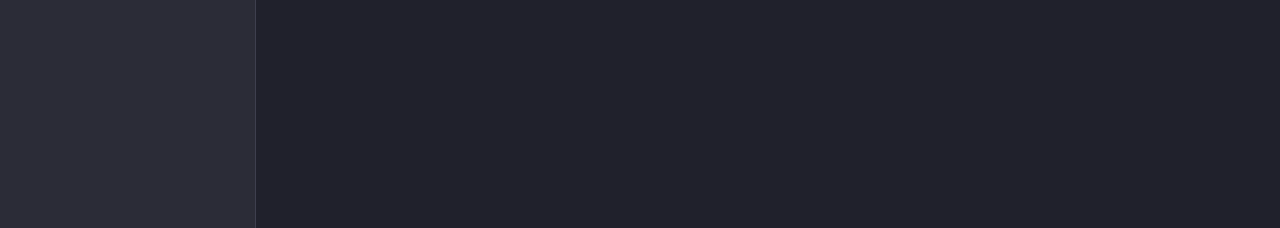
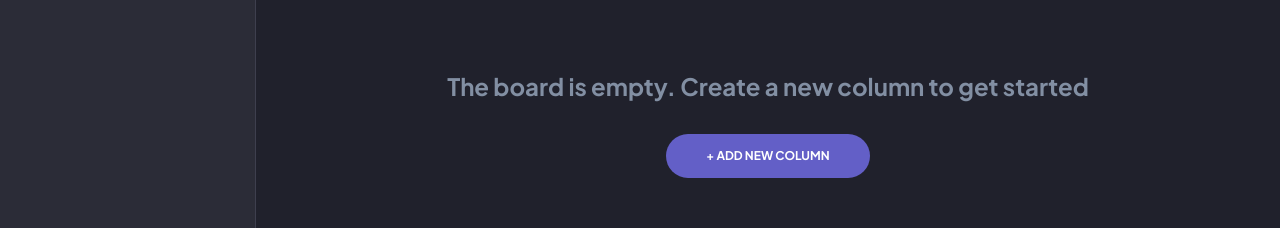
Before and after one commit to swarajzz/Kanban, a Next.js app: page /1 in a window 1280 px wide. Shown: the part 319-547 px from the top of the page. Built offline with nearby package versions, Linux system fonts and the light colour scheme; no server answers; the database is empty.

Commit message:
add empty page for empty tasks and home page board

```diff
--- a/app/[board]/page.tsx
+++ b/app/[board]/page.tsx
@@ -1,5 +1,6 @@
 import prisma from "../_lib/prisma";
-import ColumnList from "../_components/ui/ColumnList";
+import ColumnList from "../_components/ui/Column/ColumnList";
+import EmptyPage from "../_components/ui/EmptyPage";
 
 export default async function Board({
   params: { board: boardName },
@@ -28,9 +29,17 @@ export default async function Board({
 
   return (
     <div className="size-full overflow-auto bg-primary-600">
-      <div className="flex gap-10 px-4 py-4">
-        <ColumnList allColumns={allColumns} />
-      </div>
+      {allColumns.length > 0 ? (
+        <div className="flex gap-10 px-4 py-4">
+          <ColumnList allColumns={allColumns} />
+        </div>
+      ) : (
+        <EmptyPage
+          title="The board is empty. Create a new column to get started"
+          subTitle=""
+          btnText="Add New Column"
+        />
+      )}
     </div>
   );
 }
--- a/app/_components/layout/Board.tsx
+++ b/app/_components/layout/Board.tsx
@@ -1,24 +1,12 @@
-"use client";
-import { Button } from "../ui/Button";
-import NewBoard from "../dialog/NewBoard";
-import useDialogRef from "../../_hooks/useDialogRef";
+import EmptyPage from "../ui/EmptyPage";
 
 function Board() {
-  const { dialogRef, toggleDialog } = useDialogRef();
-
   return (
-    <div className="flex text-center size-full items-center bg-primary-600">
-      <div className="mx-auto flex flex-col items-center gap-4">
-        <h1 className="text-2xl">Welcome to Kanban Task Management</h1>
-        <div className="text-center">
-          You can start selecting a created board or if you want you can create a new one
-        </div>
-        <Button size="md" intent={"primary"} onClick={toggleDialog}>
-          + Create New Board
-        </Button>
-        <NewBoard dialogRef={dialogRef} toggleDialog={toggleDialog} />
-      </div>
-    </div>
+    <EmptyPage
+      title="Welcome to Kanban Task Management"
+      subTitle="You can start selecting a created board or if you want you can create a new one"
+      btnText="Add new Board"
+    />
   );
 }
 
--- /dev/null
+++ b/app/_components/ui/EmptyPage.tsx
@@ -0,0 +1,34 @@
+"use client";
+import React from "react";
+import { Button } from "./Button";
+import NewBoard from "../dialog/NewBoard";
+import useDialogRef from "@/app/_hooks/useDialogRef";
+
+function EmptyPage({
+  title,
+  subTitle,
+  btnText,
+}: {
+  title: string;
+  subTitle: string;
+  btnText: string;
+}) {
+  const { dialogRef, toggleDialog } = useDialogRef();
+
+  return (
+    <div className="flex size-full items-center bg-primary-600 text-center">
+      <div className="mx-auto flex flex-col items-center gap-4">
+        <h1 className="text-2xl">{title}</h1>
+        <div className="text-center">
+          {subTitle}
+        </div>
+        <Button size="md" intent={"primary"} onClick={toggleDialog}>
+          + {btnText}
+        </Button>
+        <NewBoard dialogRef={dialogRef} toggleDialog={toggleDialog} />
+      </div>
+    </div>
+  );
+}
+
+export default EmptyPage;
```
